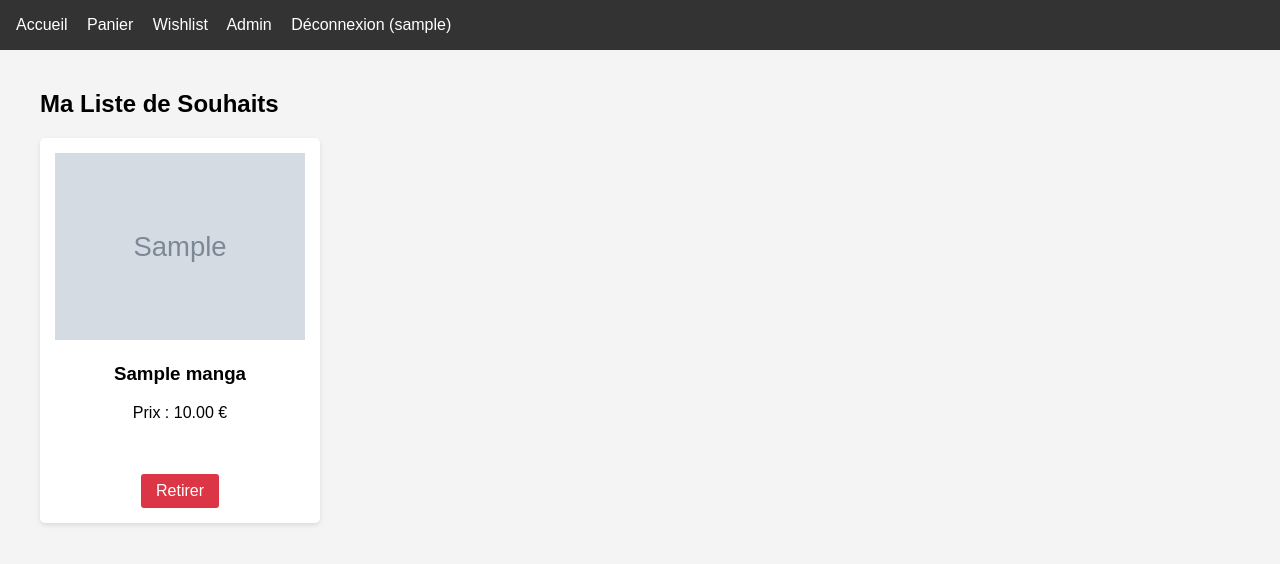
After one commit to KendyCode/simple_manga_shop, a Flask app: page /wishlist in a window 1280 px wide. The commit adds this page. Shown: the top 564 px of the page. Run offline with Flask 3, Linux system fonts and the light colour scheme; a user stored in the database is signed in; tables that the repository leaves empty hold one stand-in row (values such as "Sample post"); grey boxes marked "Sample" are stand-in pictures; some libraries are stand-ins or nearby versions.

Commit message:
wishlist

```diff
--- a/app/routes.py
+++ b/app/routes.py
@@ -167,3 +167,36 @@ def admin_delete_manga(manga_id):
     db.session.commit()
     flash('Manga supprimé.', 'info')
     return redirect(url_for('admin_dashboard'))
+
+
+# WISHLIST
+
+@app.route("/wishlist")
+@login_required
+def wishlist():
+    items = current_user.wishlist
+    return render_template('wishlist.html', items=items)
+
+@app.route("/wishlist/add/<int:manga_id>")
+@login_required
+def add_to_wishlist(manga_id):
+    manga = Manga.query.get_or_404(manga_id)
+    item = WishlistItem.query.filter_by(user_id=current_user.id, manga_id=manga.id).first()
+    if not item:
+        new_item = WishlistItem(user_id=current_user.id, manga_id=manga.id)
+        db.session.add(new_item)
+        db.session.commit()
+        flash(f'{manga.title} ajouté à votre liste de souhaits!', 'success')
+    else:
+        flash('Ce manga est déjà dans votre liste de souhaits.', 'info')
+    return redirect(request.referrer or url_for('index'))
+
+@app.route("/wishlist/remove/<int:item_id>")
+@login_required
+def remove_from_wishlist(item_id):
+    item = WishlistItem.query.get_or_404(item_id)
+    if item.user_id == current_user.id:
+        db.session.delete(item)
+        db.session.commit()
+        flash('Manga retiré de la liste de souhaits.', 'info')
+    return redirect(url_for('wishlist'))
--- a/app/templates/base.html
+++ b/app/templates/base.html
@@ -26,7 +26,7 @@
             <a href="{{ url_for('index') }}">Accueil</a>
             {% if current_user.is_authenticated %}
                 <a>Panier</a>
-                <a>Wishlist</a>
+                <a href="{{ url_for('wishlist') }}" >Wishlist</a>
                 {% if current_user.is_admin %}
                     <a href="{{ url_for('admin_dashboard') }}">Admin</a>
                 {% endif %}
--- a/app/templates/index.html
+++ b/app/templates/index.html
@@ -15,7 +15,7 @@
         {% if current_user.is_authenticated %}
             <br><br>
             <a class="btn btn-success">Panier</a>
-            <a class="btn">Wishlist</a>
+            <a href="{{ url_for('add_to_wishlist', manga_id=manga.id) }}" class="btn">Wishlist</a>
         {% endif %}
     </div>
     {% else %}
--- /dev/null
+++ b/app/templates/wishlist.html
@@ -0,0 +1,20 @@
+{% extends "base.html" %}
+
+{% block content %}
+<h2>Ma Liste de Souhaits</h2>
+<div style="display: flex; flex-wrap: wrap; gap: 20px;">
+    {% for item in items %}
+    <div class="card" style="width: 250px; text-align: center;">
+        {% if item.manga.cover_url %}
+        <img src="{{ item.manga.cover_url }}" alt="{{ item.manga.title }}" style="max-width: 100%; height: auto;">
+        {% endif %}
+        <h3>{{ item.manga.title }}</h3>
+        <p>Prix : {{ "%.2f"|format(item.manga.price) }} €</p>
+        <br><br>
+        <a href="{{ url_for('remove_from_wishlist', item_id=item.id) }}" class="btn btn-danger">Retirer</a>
+    </div>
+    {% else %}
+    <p>Votre liste de souhaits est vide.</p>
+    {% endfor %}
+</div>
+{% endblock %}
```
